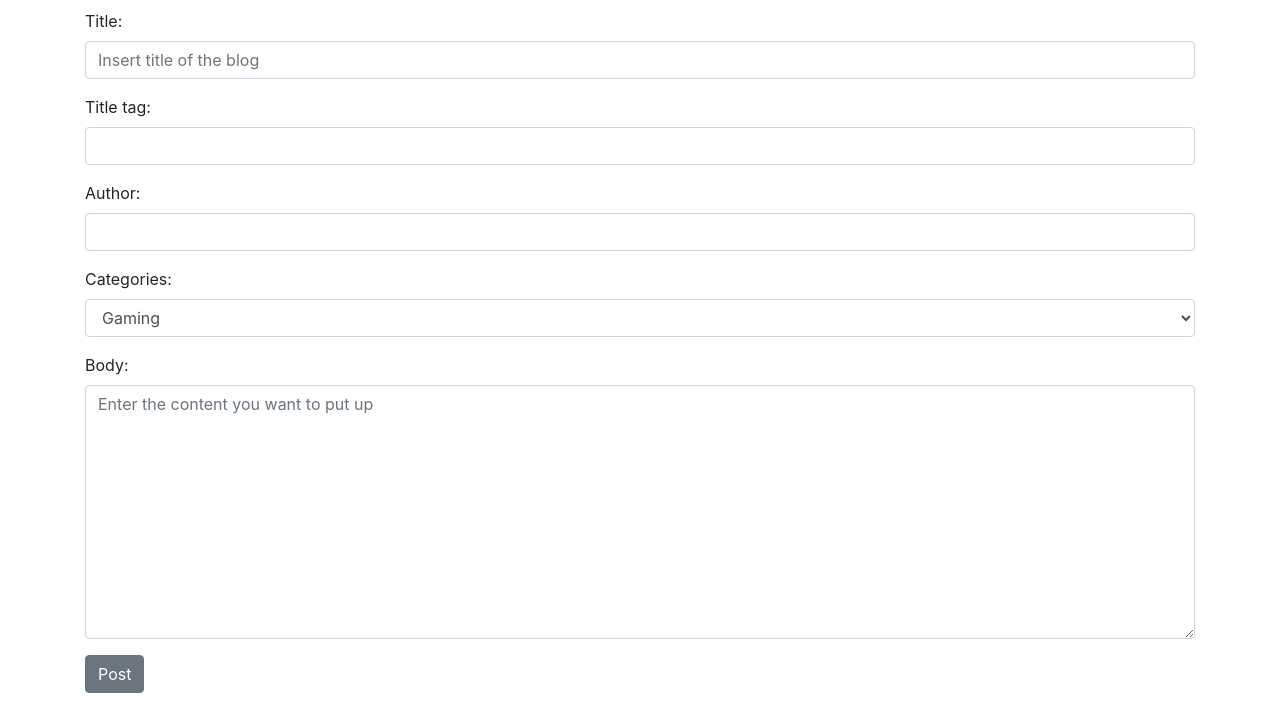
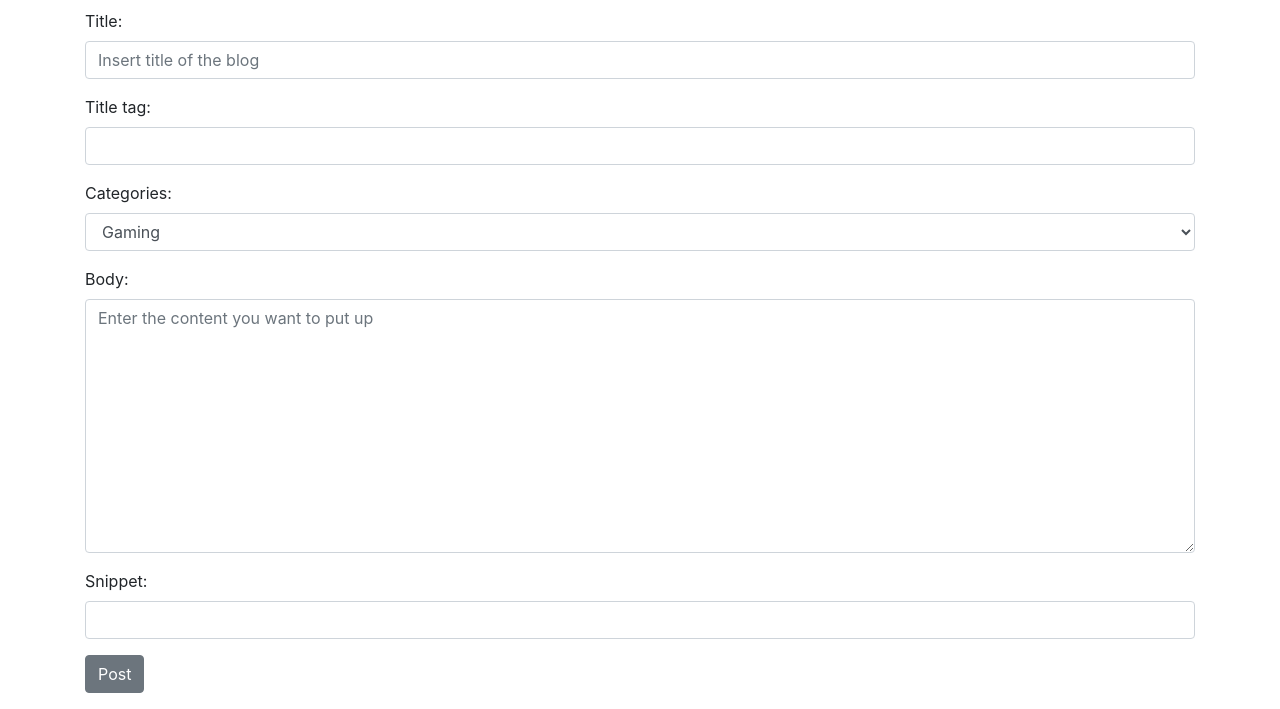
Before and after one commit to madlad33/blog_new, a Django app: page /addpost/ in a window 1280 px wide. Shown: the part 151-860 px from the top of the page. Run offline with Django 3.2, Linux system fonts and the light colour scheme; a user stored in the database is signed in; some libraries are stand-ins or nearby versions.

Commit message:
Added article snippet to the homepage

```diff
--- a/myblog/forms.py
+++ b/myblog/forms.py
@@ -4,17 +4,17 @@ from .models import Blogpost,Categories
 class PostForm(forms.ModelForm):
     class Meta:
         model=Blogpost
-        fields=('title','title_tag','author','categories','body')
+        fields=('title','title_tag','author','categories','body','snippet')
 
         categories=Categories.objects.all().values_list('name','name')
         widgets={
             'title':forms.TextInput(attrs={'class':'form-control','placeholder':'Insert title of the blog'}),
             'title_tag': forms.TextInput(attrs={'class': 'form-control'}),
             # 'author': forms.Select(attrs={'class': 'form-control'}),
-            'author': forms.TextInput(attrs={'class': 'form-control', 'value': '', 'id': 'show',}),
+             'author': forms.TextInput(attrs={'class': 'form-control', 'value': '', 'id': 'show', 'type': 'hidden'}),
             'categories':forms.Select(choices=categories,attrs={'class': 'form-control'}),
             'body': forms.Textarea(attrs={'class': 'form-control','placeholder':'Enter the content you want to put up'}),
-
+            'snippet':forms.TextInput(attrs={'class':'form-control'})
 
 
         }
--- a/myblog/models.py
+++ b/myblog/models.py
@@ -17,6 +17,7 @@ class Blogpost(models.Model):
     categories=models.CharField(max_length=100)
     slug = models.SlugField(max_length = 250, null = True, blank = True)
     like=models.ManyToManyField(User,related_name='likes')
+    snippet=models.CharField(max_length=300)
     def __str__(self):
         return self.title + ' | ' + str(self.author)
 
--- a/templates/add_blog.html
+++ b/templates/add_blog.html
@@ -16,8 +16,8 @@ New Post
 </div>
     <script>
 
-{#    let name = "{{user.id}}";#}
-{#document.getElementById("show").value = name#}
+    let name = "{{user.id}}";
+document.getElementById("show").value = name
 
     </script>
     {% else %}
--- a/templates/home.html
+++ b/templates/home.html
@@ -18,8 +18,8 @@
 
                      {% endif %}
              {% endif %}
+    {{ post.snippet }}
 
-    {{ post.body | slice:"200" | safe}}
 
     </li>
     </ul>
```
Also changed, not shown: members/templates/registration/edit_profile.html (added, +18 -0 lines), db.sqlite3, myblog/migrations/0010_blogpost_snippet.py (added).
